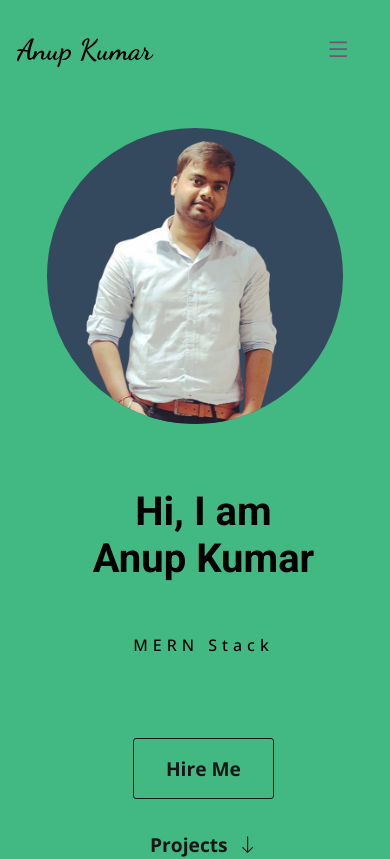
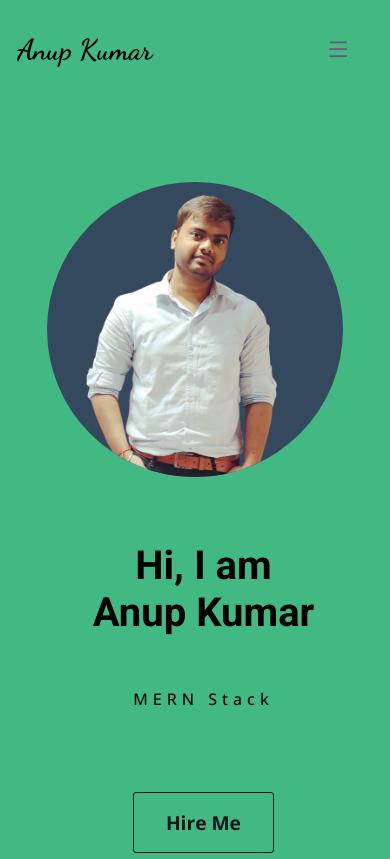
Before and after one commit to aks9995/Portfoliosite, a React (Create React App) app: page / in a window 390 px wide. Shown: the top 859 px of the page. Built offline with nearby package versions, Linux system fonts and the light colour scheme.

Commit message:
Add files via upload

```diff
--- a/src/styles/mediaquery.scss
+++ b/src/styles/mediaquery.scss
@@ -161,7 +161,7 @@
 
   @media screen and (max-width: 600px) {
     #home {
-      height: unset;
+      // height: unset;
       flex-direction: column-reverse;
 
       > section {
```
